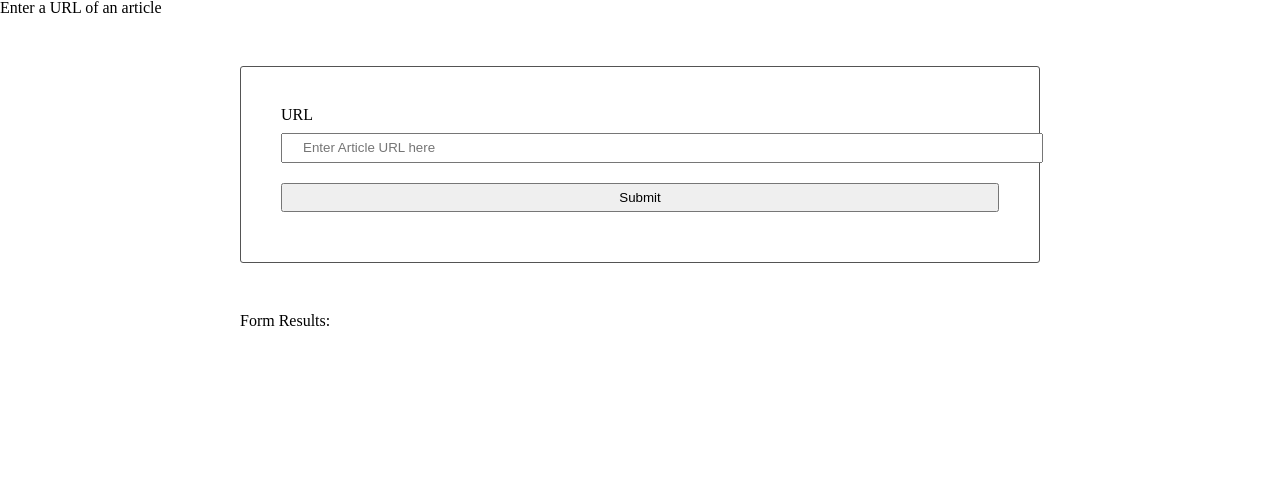
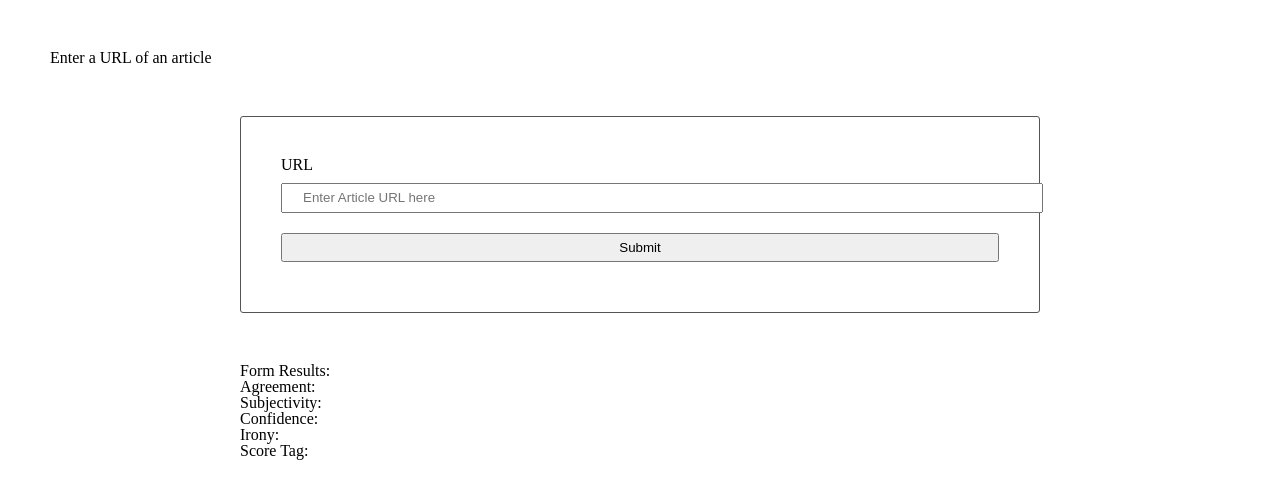
Before and after one commit to Moskaoud/evaluate-news-article, a website built with webpack: page src/client/views/index.html in a window 1280 px wide. Built offline with nearby package versions, Linux system fonts and the light colour scheme.

Commit message:
evaluate news article

```diff
--- a/package.json
+++ b/package.json
@@ -9,7 +9,7 @@
     "build-dev": "webpack-dev-server  --config webpack.dev.js"
   },
   "keywords": [],
-  "author": "",
+  "author": "moskaoud",
   "description": "",
   "dependencies": {
     "@babel/runtime": "^7.14.6",
--- a/src/client/styles/base.scss
+++ b/src/client/styles/base.scss
@@ -2,6 +2,10 @@ body {
     display: flex;
     flex-direction: column;
     min-height: 100vh;
+}
+
+html {
+    padding: 50px;
 }
 
 main {
--- a/src/client/views/index.html
+++ b/src/client/views/index.html
@@ -17,8 +17,7 @@
           <label for="article-url">URL</label>
           <input id="url" type="text" name="url" value="" placeholder="Enter Article URL here" />
           <input onclick="return Client.handleSubmit(event)" type="submit" id="submit" value="Submit"
-          onsubmit="return Client.handleSubmit(event)"
-          >
+            onsubmit="return Client.handleSubmit(event)">
 
           <!-- <button onclick="return Client.handleSubmit(event)" type="submit" id="submit" >Submit</button> -->
           <!-- <a onclick="handleSubmit()" href="#" >Submit</a> -->
@@ -28,12 +27,39 @@
 
       <section>
         <strong>Form Results:</strong>
-        <div id="agreement"></div>
-        <div id="subjectivity"></div>
-        <div id="confidence"></div>
-        <div id="irony"></div>
-        <div id="score_tag"></div>
+        <p>Agreement: <span id="agreement"></span></p>
+        <p>Subjectivity: <span id="subjectivity"></span></p>
+        <p>Confidence: <span id="confidence"></span></p>
+        <p>Irony: <span id="irony"></span></p>
+        <p>Score Tag: <span id="score_tag"></span></p>
+
       </section>
+      <!-- https://learn.meaningcloud.com/developer/sentiment-analysis/2.1/doc/response
+
+    agreement
+    Marks the agreement between the sentiments detected in the text,
+    the sentence or the segment it refers to.
+    It has two possible values:
+      AGREEMENT: the different elements have the same polarity.
+      DISAGREEMENT: there is disagreement between the different elements' polarity.
+
+    score_tag
+      Polarity of the element it refers to: global polarity,polarity_term,
+      sentimented_concept, sentimented_entity, segment or sentence.
+      Possible values:
+          P+: strong positive
+          P: positive
+          NEU: neutral
+          N: negative
+          N+: strong negative
+          NONE: without polarity
+    irony
+    Indicates the irony of the text.
+    It has two possible values:
+    NONIRONIC: the text does not have any irony marks.
+    IRONIC: the text has irony marks.
+      -->
+
     </div>
   </main>
   <!-- <script  type="text/javascript" src="../js/formHandler.js" ></script> -->
@@ -43,9 +69,8 @@
       alert("is this defined")
     }
   </script> -->
-  <!-- <script src="../js/formHandler.js" ></script> -->
-  <!-- <link type="text/javascript" href="../js/formHandler.js"> -->
-  <script>
+  <script src="../js/formHandler.js"></script>
+  <!-- <script>
       // Check that service workers are supported
       if ('serviceWorker' in navigator) {
         // Use the window load event to keep the page load performant
@@ -53,7 +78,7 @@
           navigator.serviceWorker.register('/service-worker.js')
         })
       }
-    </script>
+    </script> -->
 </body>
 
 </html>
```
Also changed, not shown: src/server/index.js (+5 -4 lines), README.md, evaluate.png (added), invalid.png (added), test jest.png (added).
